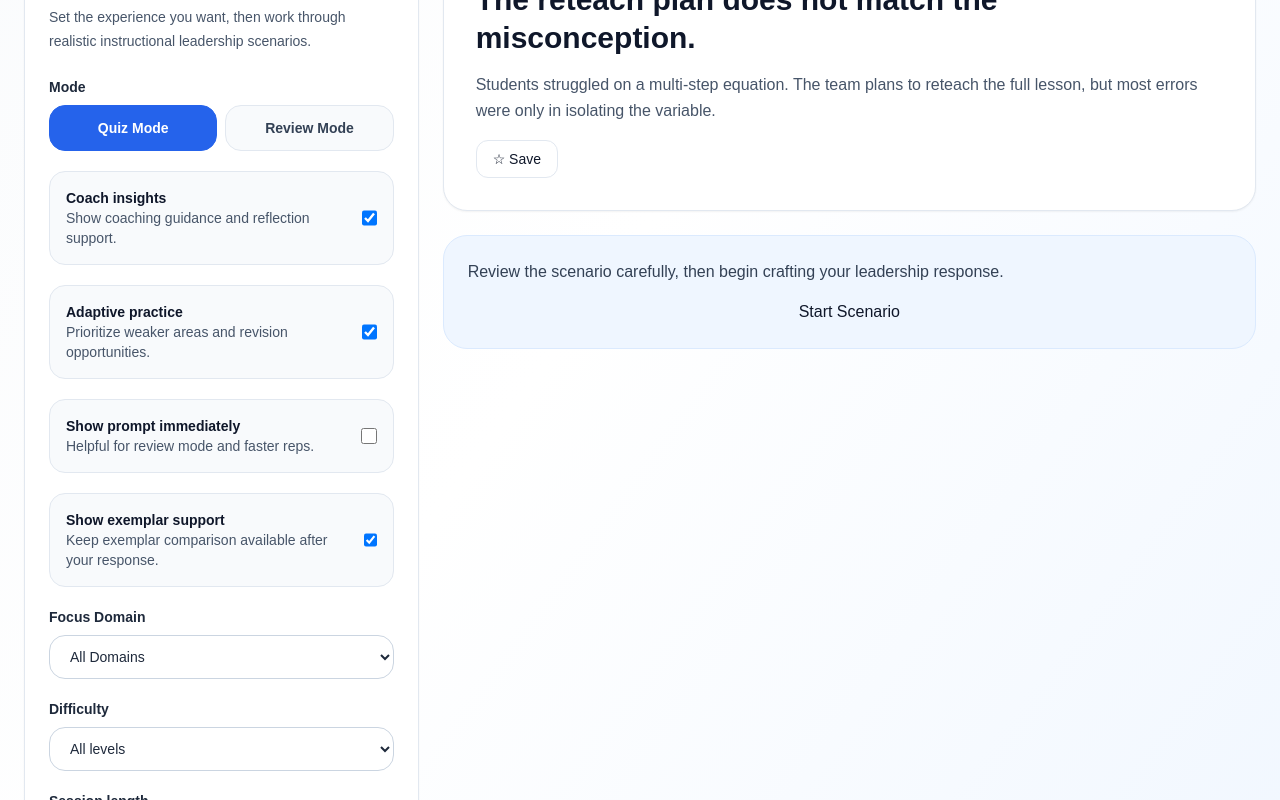
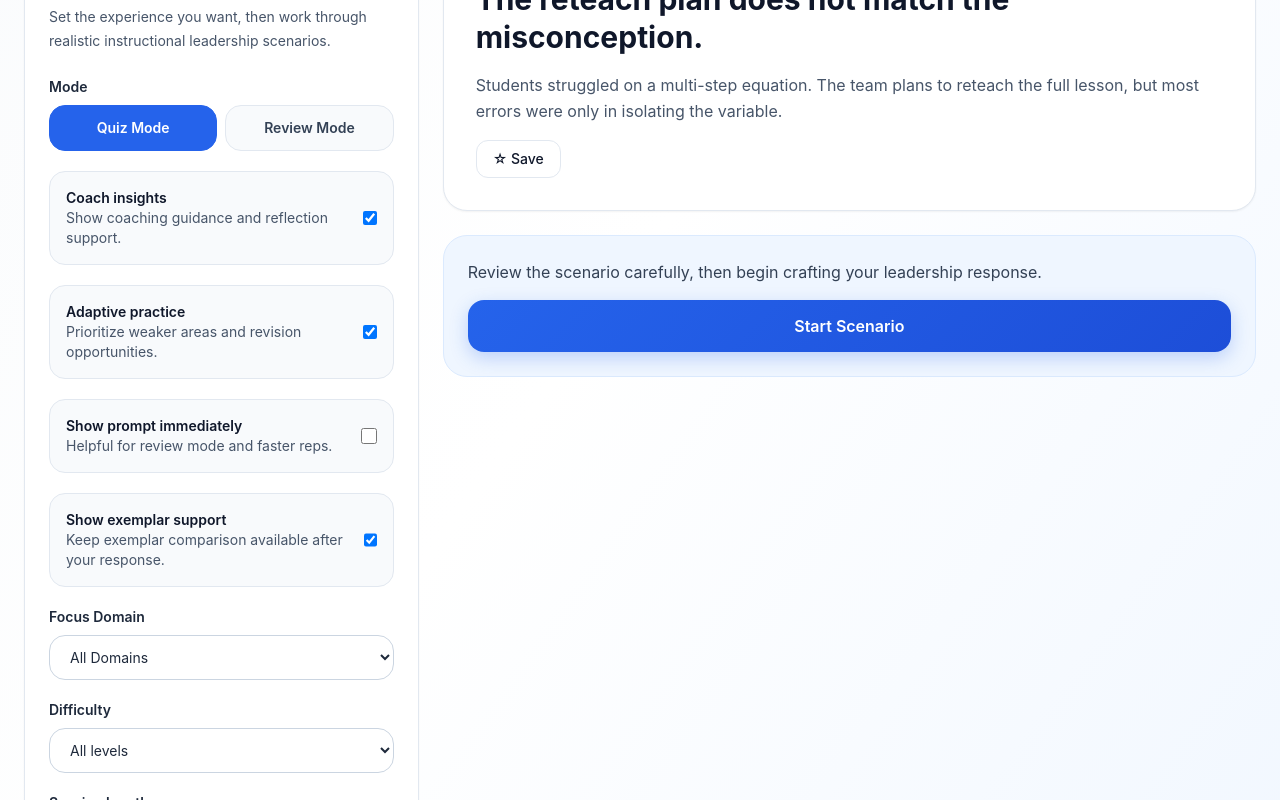
Before and after one commit to jmarc296-jpg/instructional-leadership-practice, a Next.js app: page / in a window 1280 px wide. Shown: the part 638-1438 px from the top of the page. Built offline with nearby package versions, Linux system fonts and the light colour scheme.

Commit message:
Add premium global styling system

```diff
--- a/app/globals.css
+++ b/app/globals.css
@@ -2,6 +2,7 @@
 @tailwind components;
 @tailwind utilities;
 
+/* Base Reset */
 html,
 body {
   margin: 0;
@@ -10,7 +11,117 @@ body {
 }
 
 body {
+  font-family: Inter, system-ui, sans-serif;
+  background:
+    radial-gradient(circle at top right, rgba(59,130,246,0.12), transparent 30%),
+    radial-gradient(circle at bottom left, rgba(99,102,241,0.08), transparent 30%),
+    #f8fafc;
+  color: #0f172a;
+}
+
+/* Smooth rendering */
+* {
+  box-sizing: border-box;
+}
+
+button {
+  transition: all 0.2s ease;
+}
+
+/* Reusable Buttons */
+.btn-primary {
+  background: linear-gradient(135deg, #2563eb, #1d4ed8);
+  color: white;
+  border: none;
+  border-radius: 16px;
+  padding: 14px 20px;
+  font-weight: 600;
+  cursor: pointer;
+  box-shadow: 0 6px 18px rgba(37, 99, 235, 0.25);
+}
+
+.btn-primary:hover {
+  transform: translateY(-1px);
+  box-shadow: 0 8px 22px rgba(37, 99, 235, 0.35);
+}
+
+.btn-secondary {
+  background: white;
+  color: #0f172a;
+  border: 1px solid #cbd5e1;
+  border-radius: 16px;
+  padding: 14px 20px;
+  font-weight: 600;
+  cursor: pointer;
+}
+
+.btn-secondary:hover {
   background: #f8fafc;
-  color: #0f172a;
-  font-family: Arial, Helvetica, sans-serif;
 }
+
+/* Reusable Card Styling */
+.app-card {
+  background: white;
+  border: 1px solid #e2e8f0;
+  border-radius: 24px;
+  box-shadow: 0 10px 30px rgba(15, 23, 42, 0.06);
+}
+
+/* Hero gradient card */
+.hero-gradient {
+  background: linear-gradient(
+    135deg,
+    #1d4ed8 0%,
+    #2563eb 35%,
+    #4f46e5 100%
+  );
+  color: white;
+  border-radius: 28px;
+  box-shadow: 0 15px 40px rgba(37, 99, 235, 0.25);
+}
+
+/* Inputs */
+input,
+textarea,
+select {
+  font-family: inherit;
+}
+
+textarea {
+  resize: vertical;
+}
+
+/* Scrollbar cleanup */
+::-webkit-scrollbar {
+  width: 10px;
+}
+
+::-webkit-scrollbar-track {
+  background: #f1f5f9;
+}
+
+::-webkit-scrollbar-thumb {
+  background: #cbd5e1;
+  border-radius: 999px;
+}
+
+::-webkit-scrollbar-thumb:hover {
+  background: #94a3b8;
+}
+
+/* Soft fade animation */
+.fade-in {
+  animation: fadeIn 0.35s ease;
+}
+
+@keyframes fadeIn {
+  from {
+    opacity: 0;
+    transform: translateY(6px);
+  }
+
+  to {
+    opacity: 1;
+    transform: translateY(0px);
+  }
+}
```
